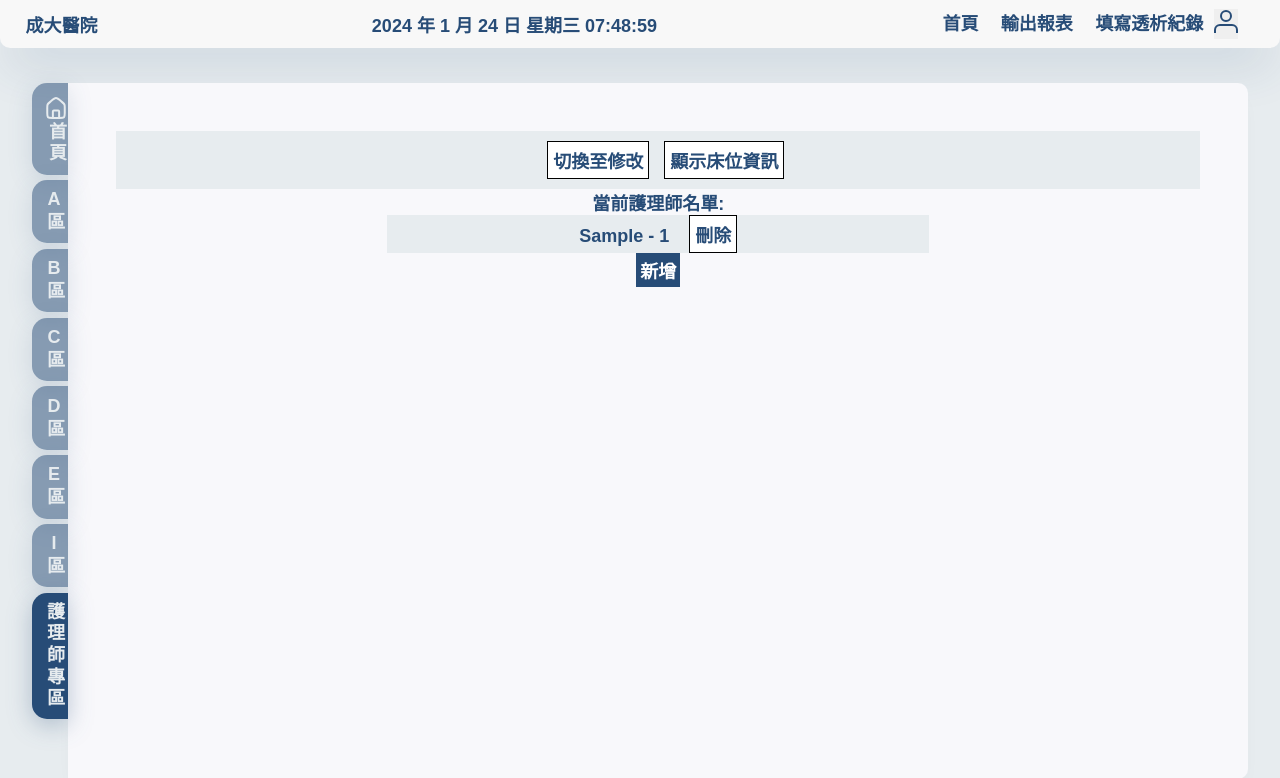
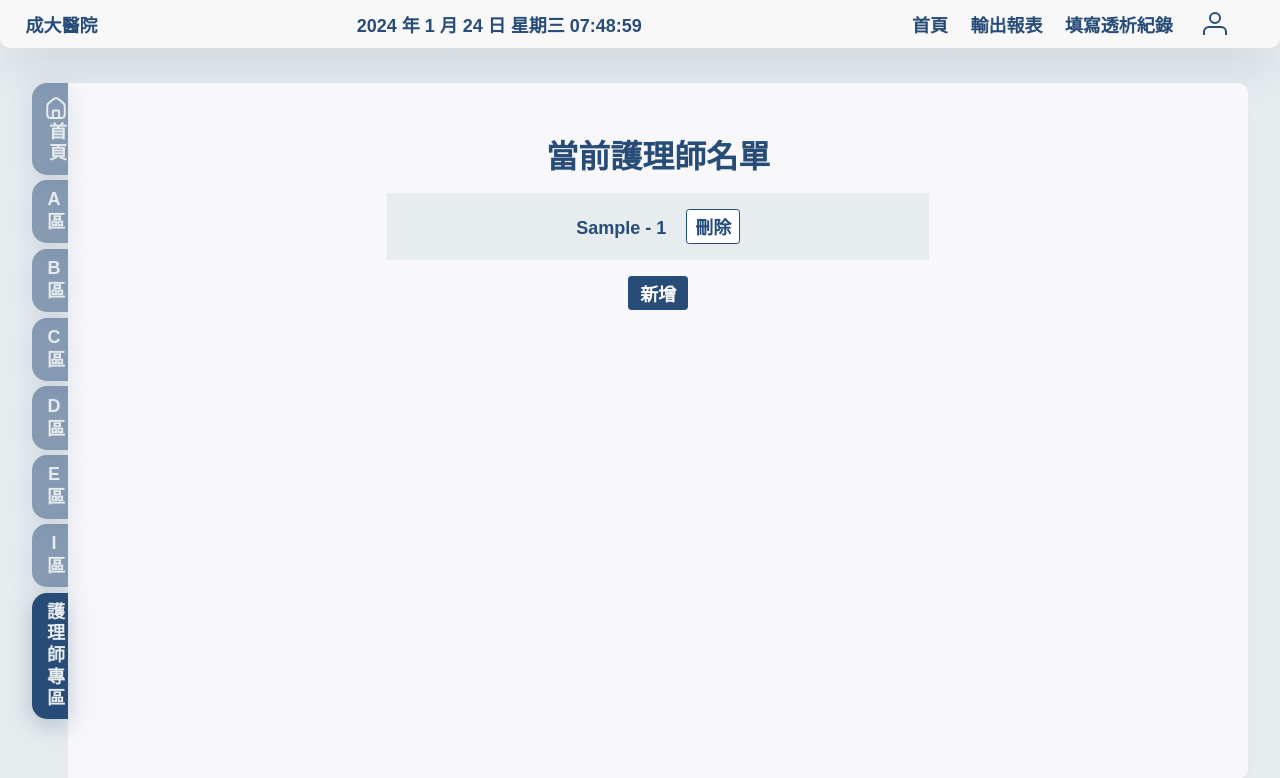
Before and after one commit to Azure0413-project/IDH, a Django app: template interface/templates/nurseAreaNurseList.html in a window 1280 px wide. Shown: the top 778 px of the page. Run offline with Django 3.2, Linux system fonts and the light colour scheme; the template is opened without the code that fills it: most values are stand-ins (such as "Sample title", 1, 10 or a date in 2020); some libraries are stand-ins or nearby versions.

Commit message:
[Feature]Modify nurse list display layout

```diff
--- a/interface/templates/feedback.html
+++ b/interface/templates/feedback.html
@@ -1,5 +1,4 @@
 {% extends 'base.html' %} {% block content %} {% load static %}
-<script src="{%static 'js/feedback.js' %}" crossorigin="anonymous"></script>
 <div class="container">
   <div class="tab">
     <button class="tablinks active">
--- a/interface/templates/index.html
+++ b/interface/templates/index.html
@@ -1,5 +1,4 @@
 {% extends 'base.html' %} {% block content %} {% load static %}
-<script src="{% static "js/homepage.js" %}"></script>
 <div class="container">
   <div class="tab">
     <button class="tablinks"  onclick="openTab(event, 'dashboard', 'dashboard')"  id="defaultOpen">
--- a/interface/templates/nurseAreaAdjust.html
+++ b/interface/templates/nurseAreaAdjust.html
@@ -1,6 +1,4 @@
 {% extends 'base.html' %} {% block content %} {% load static %}
-<script src="{% static "js/nurseAreaAdjust.js" %}"></script>
-<link rel="stylesheet" href="{% static 'css/nurseArea.css' %}">
 <div class="container">
   <div class="tab">
     <button class="tablinks"  onclick="openTab(event, 'dashboard', 'dashboard')"  id="defaultOpen">
@@ -17,7 +15,7 @@
   <div class="tabcontent">
     <section class="tab-area-nurse">
         <div class="top-tab-area">
-          護理師工號與名稱:
+          護理師工號與名稱：
           <select id="nurseId">
             {% for nurseInfo in nurseList %}
               <option value="{{ nurseInfo.empNo }}" {% if nurseId == nurseInfo.empNo %} selected {% else %}{% endif %}>{{ nurseInfo.empNo }}</option>
--- a/interface/templates/nurseAreaNurseList.html
+++ b/interface/templates/nurseAreaNurseList.html
@@ -1,6 +1,4 @@
 {% extends 'base.html' %} {% block content %} {% load static %}
-<script src="{% static "js/nurseAreaNurseList.js" %}"></script>
-<link rel="stylesheet" href="{% static 'css/nurseArea.css' %}">
 <div class="container">
   <div class="tab">
     <button class="tablinks"  onclick="openTab(event, 'dashboard', 'dashboard')"  id="defaultOpen">
@@ -16,14 +14,9 @@
   </div>
   <div class="tabcontent">
     <section class="tab-area-nurse">
-        <div class="top-tab-area">
-          <button class="nurse-btn" onclick="AdjustPage()">切換至修改</button>
-          <button class="nurse-btn" onclick="SwitchSearchPage()">顯示床位資訊</button>
-        </div>
         <div style="text-align: center;">
-            <div>
-                <div style="display: flex; justify-content: center;">
-                    當前護理師名單:
+            <div class="nurse-title">
+                當前護理師名單
             </div>
             <ul id="notInList">
                 {% for nurseInfo in nurseList %}
@@ -33,7 +26,6 @@
                     </li>
                 {% endfor %}
             </ul>
-            </div>
             <div>
                 <button class="btn btn-primary" onclick="OperateNurseModal()">新增</button>
             </div>
@@ -48,12 +40,12 @@
                         <form id="nurseInfo" class="modal-sm-form">
                             {% csrf_token %}
                             <div class="text-label">
-                                <label for="empNo">工號:</label>
+                                <label for="empNo">工號：</label>
                                 <br>
                                 <input class="input-warning" type="text" id="empNo" name="empNo"/>
                             </div>
                             <div class="text-label">
-                                <label for="nurseName">名稱:</label>
+                                <label for="nurseName">名稱：</label>
                                 <br>
                                 <input class="input-warning" type="text" id="nurseName" name="nurseName"/>
                             </div>
--- a/interface/templates/nurseAreaSearch.html
+++ b/interface/templates/nurseAreaSearch.html
@@ -1,6 +1,4 @@
 {% extends 'base.html' %} {% block content %} {% load static %}
-<script src="{% static "js/nurseAreaSearch.js" %}"></script>
-<link rel="stylesheet" href="{% static 'css/nurseArea.css' %}">
 <div class="container">
   <div class="tab">
     <button class="tablinks"  onclick="openTab(event, 'dashboard', 'dashboard')"  id="defaultOpen">
--- a/static/css/feedback.css
+++ b/static/css/feedback.css
@@ -204,7 +204,18 @@ hr.rounded {
 
 .btn {
     color: white;
-    border: 1px solid rgba(39, 76, 119);
-    background-color: rgba(39, 76, 119);
-    padding: 3px 3px 3px 3px;
+    padding: 0.2rem 0.7rem;
+    border: 1px #274C77 solid;
+    background-color: #274C77;
+    border-radius: 0.2rem;
 }
+
+.btn:hover {
+    transform: scale(1.02);
+    box-shadow: 0px 12px 24px -8px rgba(39, 76, 119, 0.3);
+}
+
+.btn:active {
+    transform: scale(0.98);
+    transition: 0.2s;
+}
--- a/static/css/index.css
+++ b/static/css/index.css
@@ -37,10 +37,12 @@ nav ul {
     display: flex;
     padding-right: 1em;
     list-style: none;
+    align-items: center;
 }
 
 .nav_link li a {
     text-decoration: none;
+    width: 100%;
     padding: 0.2rem 0.7rem;
     text-align: center;
 }
@@ -57,12 +59,25 @@ nav ul {
     border-radius: 0.5rem 0.5rem 0 0;
 }
 
+.nav_link li button {
+    background-color: #f8f8f8;
+    text-align: center;
+    margin-left: 0.5rem;
+    padding: 0.2rem 0.7rem 0rem 0.7rem;
+}
+
+.nav_link li button:hover {
+    background-color: #274C77;
+    color: #f8f8f8;
+    border-radius: 0.5rem;
+}
+
 .dropdown-content {
     display: none;
     position: absolute;
     z-index: 9999 !important;
     padding: 0.4rem 2rem;
-    width: 8.2rem;
+    width: 100%;
     text-align: center;
     background-color: #274C77;
     color: #f8f8f8;
--- a/static/css/modal.css
+++ b/static/css/modal.css
@@ -406,8 +406,8 @@ td {
     width: 12rem;
     height: 2rem;
     padding: 0 0.8em;
-    border-color: #274C77;
-    border-radius: 0.8em;
+    border: 1px #274C77 solid;
+    border-radius: 0.5rem;
     margin-right: 0.5em;
 }
 
--- a/static/css/nurseArea.css
+++ b/static/css/nurseArea.css
@@ -45,14 +45,13 @@
 }
 
 .nurseList-cell-format{
-    height: 2rem;
     width: 50%;
     font-size: 18px;
     background-color: #E7ECEF;
-    margin: 2px 2px 2px 2px;
+    margin: 1rem auto;
+    padding: 1rem;
     list-style: none;
     display: table;
-    margin: 0 auto;
 }
 
 .left-tab-area,
@@ -65,6 +64,19 @@
 .nurse-btn {
     background-color: white;
     margin-left: 15px;
-    padding: 5px;
-    border: 1px black solid;
+    padding: 0.2rem 0.5rem;
+    border: 1px #274C77 solid;
+    border-radius: 0.2rem;
 }
+
+.nurse-btn:hover {
+    background-color: #274C77;
+    color: white;
+    box-shadow: 0px 12px 24px -8px rgba(39, 76, 119, 0.3);
+}
+
+.nurse-title {
+    display: flex;
+    justify-content: center;
+    font-size: 2rem;
+}
--- a/static/js/index.js
+++ b/static/js/index.js
@@ -67,17 +67,17 @@ function refresh() {
 }
 setInterval(refresh, 180000);
 
-const location_path = "http://192.168.83.226:8000/index/";
-// const location_path = "http://127.0.0.1:8000/index/";
+const rootUrl = "http://127.0.0.1:8000/index/";
+// const rootUrl = "http://192.168.83.226:8000/index/";
 
 // Left panel
 function openTab(evt, tabName, area) {
-  document.location.href = location_path + area;
+  document.location.href = rootUrl + area;
 }
 
 function openNurseArea(){
   console.log("open nurse area.");
-  document.location.href = location_path + 'Y';
+  document.location.href = rootUrl + 'Y';
 }
 
 const bed = [
@@ -148,7 +148,7 @@ function clear() {
     document.getElementById("modal").classList.add("hidden");
     // console.log(modal);
   } else {
-    document.location.href = location_path + area[5];
+    document.location.href = rootUrl + area[5];
     document.getElementsByClassName("modal-left")[0].style.display = "flex";
     document.getElementsByClassName("modal-right")[0].style.display = "flex";
     document.getElementsByClassName("modal-table")[0].classList.add("hidden");
--- a/static/js/nurseAreaAdjust.js
+++ b/static/js/nurseAreaAdjust.js
@@ -1,6 +1,3 @@
-// const rootUrl = "http://127.0.0.1:8000/index/";
-const rootUrl = "http://192.168.83.226:8000/index/";
-
 const patientBedList = new Set([
   'A1', 'A2', 'A3', 'A5', 'A6', 'A7', 'A8', 'A9',
   'B1', 'B2', 'B3', 'B5', 'B6', 'B7', 'B8', 'B9',
--- a/static/js/nurseAreaNurseList.js
+++ b/static/js/nurseAreaNurseList.js
@@ -1,8 +1,5 @@
-// const rootUrl = "http://127.0.0.1:8000/index/";
-const rootUrl = "http://192.168.83.226:80/index/";
-
 function SwitchSearchPage(){
-    location.href = location_path + 'Y';
+    location.href = rootUrl + 'Y';
 }
 
 function AdjustPage(){
--- a/static/js/nurseAreaSearch.js
+++ b/static/js/nurseAreaSearch.js
@@ -1,6 +1,3 @@
-const rootUrl = "http://192.168.83.226:8000/index/";
-// const rootUrl = "http://127.0.0.1:8000/index/";
-
 function AdjustPage(){
     let nurseId = document.getElementById("nurseId").value;
     location.href = rootUrl + `NAadjust/${nurseId}`;
--- a/templates/base.html
+++ b/templates/base.html
@@ -11,6 +11,7 @@
     <link rel="stylesheet" href="{% static 'css/dashboard.css' %}">
     <link rel="stylesheet" href="{% static 'css/modal.css' %}">
     <link rel="stylesheet" href="{% static 'css/feedback.css' %}">
+    <link rel="stylesheet" href="{% static 'css/nurseArea.css' %}">
     <script src="https://code.highcharts.com/highcharts.js"></script>
     <script src="https://code.jquery.com/jquery-3.6.0.min.js"></script>
 </head>
@@ -32,7 +33,9 @@
                     </div>
                 </li>
                 <li>
-                    <button onclick="SwitchNurseList()">
+                    <button onclick="SwitchNurseList()"
+                        onmouseover="this.firstElementChild.src='{%static 'img/user_active.svg' %}'"
+                        onmouseout="this.firstElementChild.src='{%static 'img/user.svg' %}'">
                         <img src="{%static 'img/user.svg' %}" alt="user">
                     </button>
                 </li>
@@ -42,6 +45,11 @@
     <main>
     <script src="https://cdnjs.cloudflare.com/ajax/libs/axios/0.21.1/axios.min.js"></script>
     <script src="{%static 'js/index.js' %}" crossorigin="anonymous"></script>
+    <script src="{% static "js/homepage.js" %}"></script>
+    <script src="{%static 'js/feedback.js' %}" crossorigin="anonymous"></script>
+    <script src="{% static "js/nurseAreaAdjust.js" %}"></script>
+    <script src="{% static "js/nurseAreaNurseList.js" %}"></script>
+    <script src="{% static "js/nurseAreaSearch.js" %}"></script>
     {% block content %}
     {% endblock %}
     </main>
```
Also changed, not shown: interface/views.py (+4 -4 lines), static/img/user_active.svg (added). Lines whose indentation alone changed are shown as unchanged.
